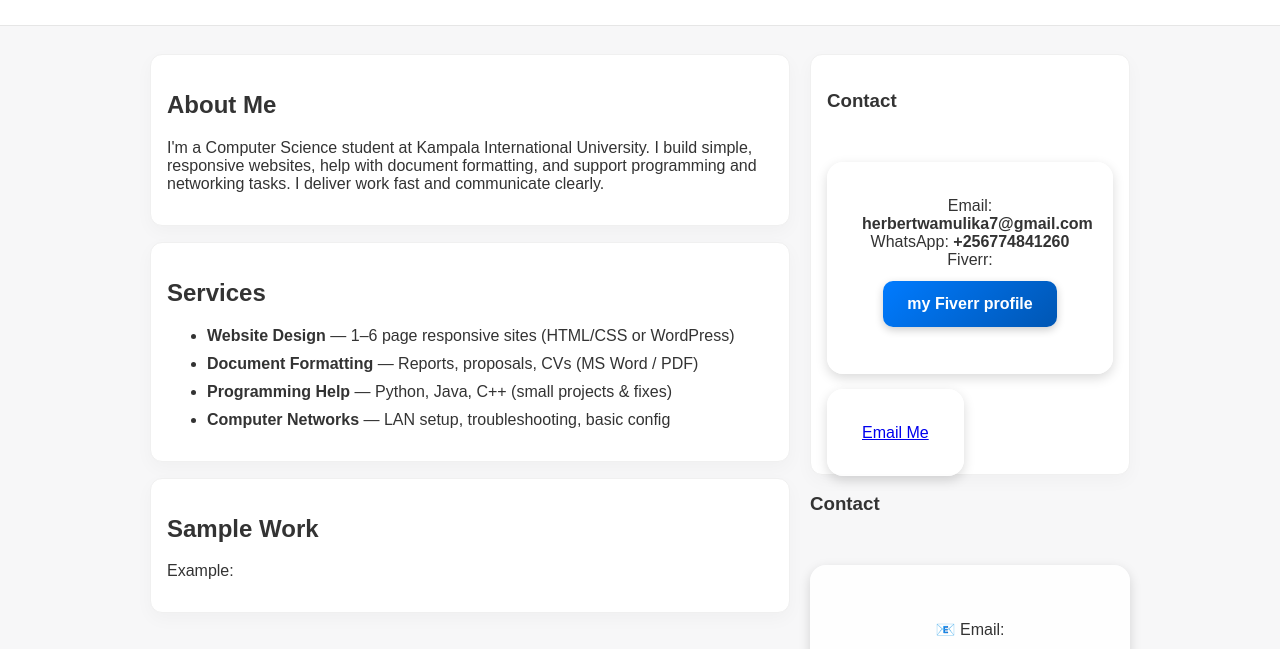
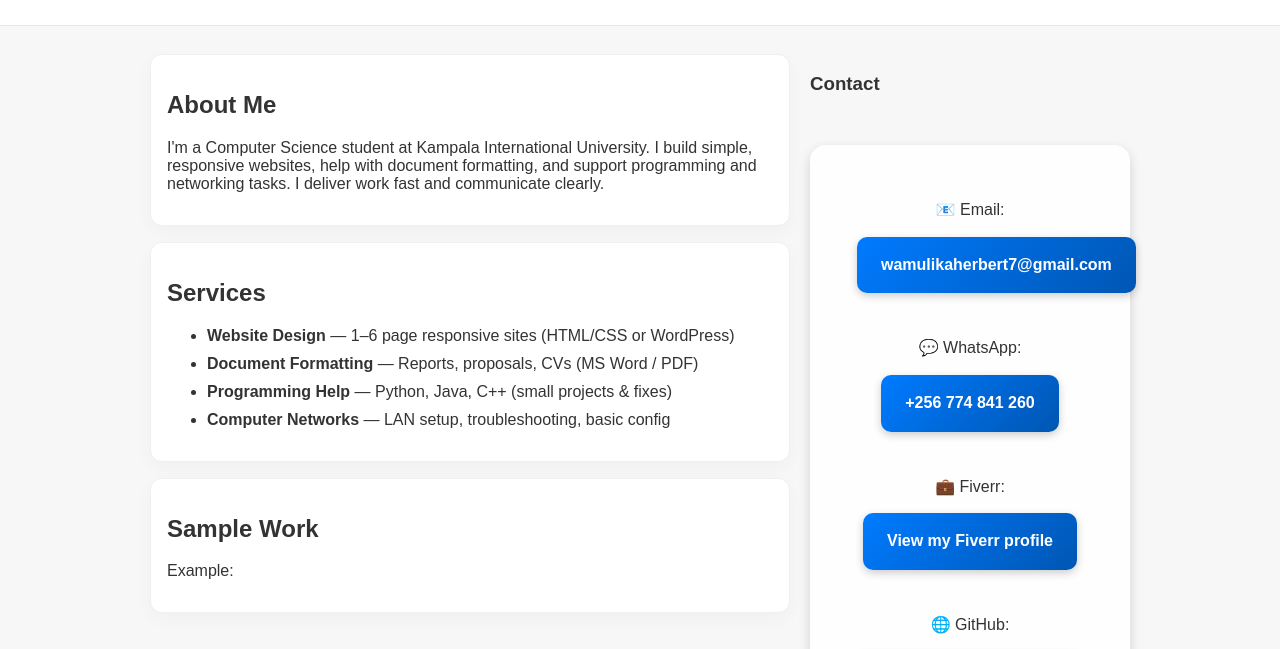
Before and after one commit to hwamulika-glitch/herbert-portfolio, a plain HTML site: page index.html in a window 1280 px wide. Shown: the part 103-752 px from the top of the page. Drawn offline with Linux system fonts and the light colour scheme.

Commit message:
Refactor contact section in index.html
Removed old contact information section and updated contact header.

```diff
--- a/index.html
+++ b/index.html
@@ -108,15 +108,6 @@
       </section>
 
       <aside>
-        <div class="card">
-          <h3>Contact</h3>
-          <p class="contact">
-            Email: <strong>herbertwamulika7@gmail.com</strong><br>
-            WhatsApp: <strong>+256774841260</strong><br>
-            Fiverr: <a href="https://www.fiverr.com" target="_blank">my Fiverr profile</a>
-          </p>
-          <p style="margin-top:12px"><a class="contact" href="mailto:herbertwamulika7@gmail.com">Email Me</a></p>
-        </div>
 
         <h3>Contact</h3>
 <div class="contact" style="line-height: 1.8; font-size: 16px;">
```
